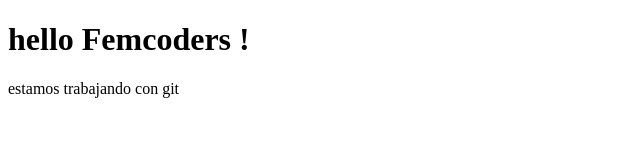
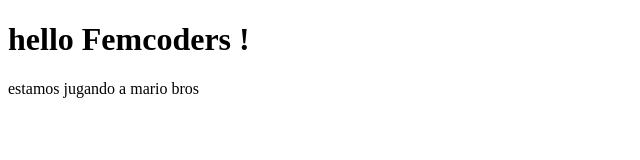
Before and after one commit to scorcuera/git-test, a plain HTML site: page index.html in a window 1280 px wide. Shown: the full height of the page, 0-640 px from the left. Drawn offline with Linux system fonts and the light colour scheme.

Commit message:
changed message in index.html

```diff
--- a/index.html
+++ b/index.html
@@ -8,6 +8,6 @@
 </head>
 <body>
     <h1>hello Femcoders !</h1>
-    <p>estamos trabajando con git</p>
+    <p>estamos jugando a mario bros</p>
 </body>
 </html>
```
